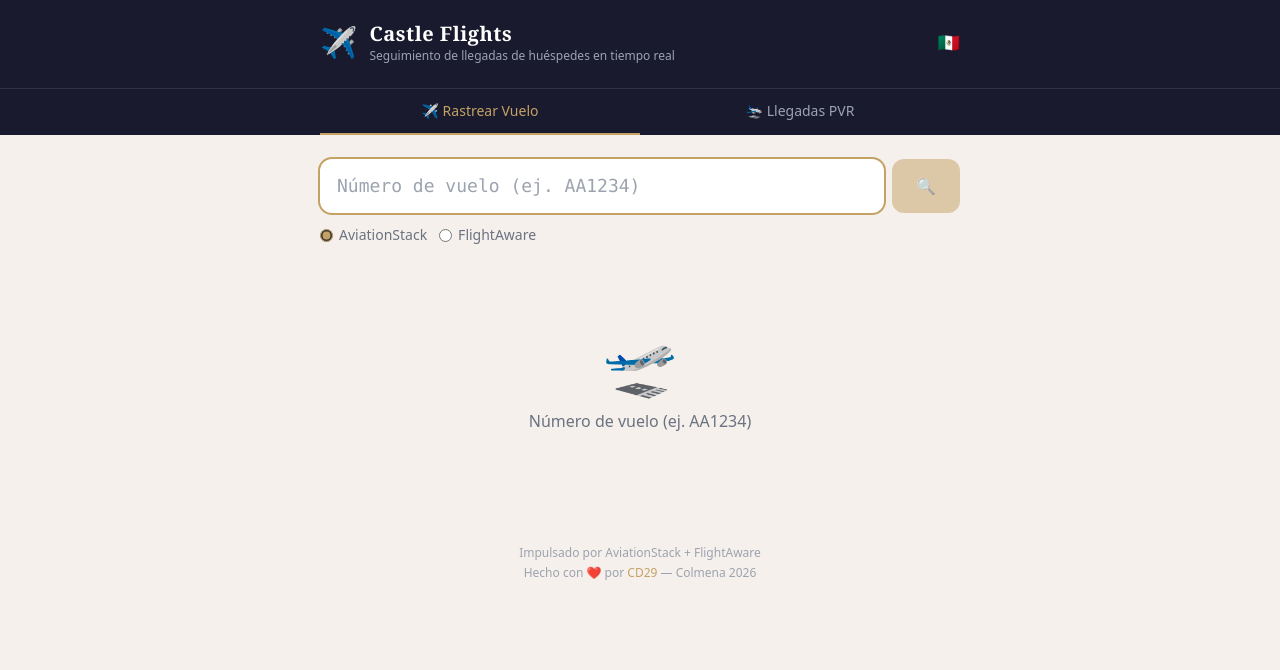
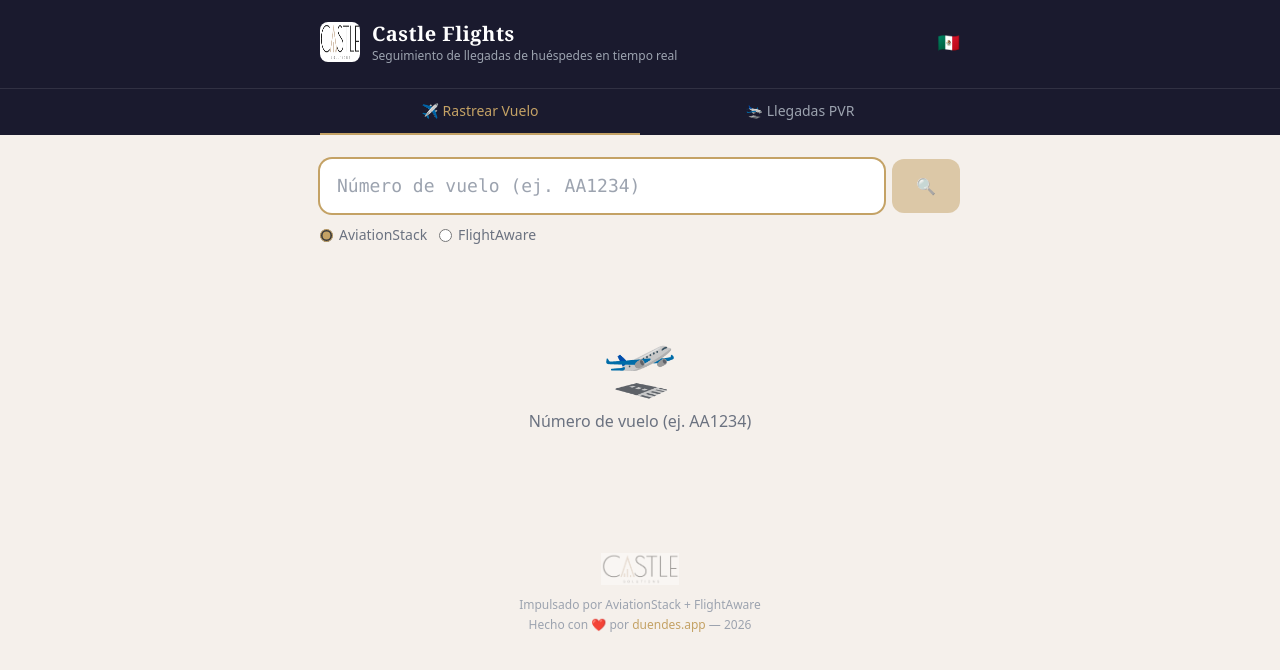
Before and after one commit to Pvrolomx/castle-flights, a Next.js app: page / in a window 1280 px wide. Shown: the top 670 px of the page. Built offline with nearby package versions, Linux system fonts and the light colour scheme.

Commit message:
🏰 Add Castle logo + duendes.app footer branding

```diff
--- a/app/page.js
+++ b/app/page.js
@@ -334,7 +334,7 @@ export default function HomePage() {
         <div className="max-w-2xl mx-auto px-4 py-5">
           <div className="flex items-center justify-between mb-1">
             <div className="flex items-center gap-3">
-              <span className="text-3xl">✈️</span>
+              <img src="/logo.png" alt="Castle Solutions" className="h-10 w-10 rounded-lg" />
               <div>
                 <h1 className="text-xl font-bold font-serif tracking-wide">Castle Flights</h1>
                 <p className="text-xs text-gray-400">{t.subtitle}</p>
@@ -490,9 +490,12 @@ export default function HomePage() {
       </main>
 
       {/* Footer */}
-      <footer className="py-6 text-center text-xs text-gray-400">
-        <p>{t.poweredBy} AviationStack + FlightAware</p>
-        <p className="mt-1">{t.madeWith} ❤️ {t.by} <span className="text-castle-gold">CD29</span> — Colmena 2026</p>
+      <footer className="py-8 text-center">
+        <img src="/logo.png" alt="Castle Solutions" className="h-8 mx-auto mb-3 opacity-40" />
+        <p className="text-xs text-gray-400">{t.poweredBy} AviationStack + FlightAware</p>
+        <p className="text-xs text-gray-400 mt-1">
+          {t.madeWith} ❤️ {t.by} <span className="text-castle-gold font-medium">duendes.app</span> — 2026
+        </p>
       </footer>
     </div>
   )
```
